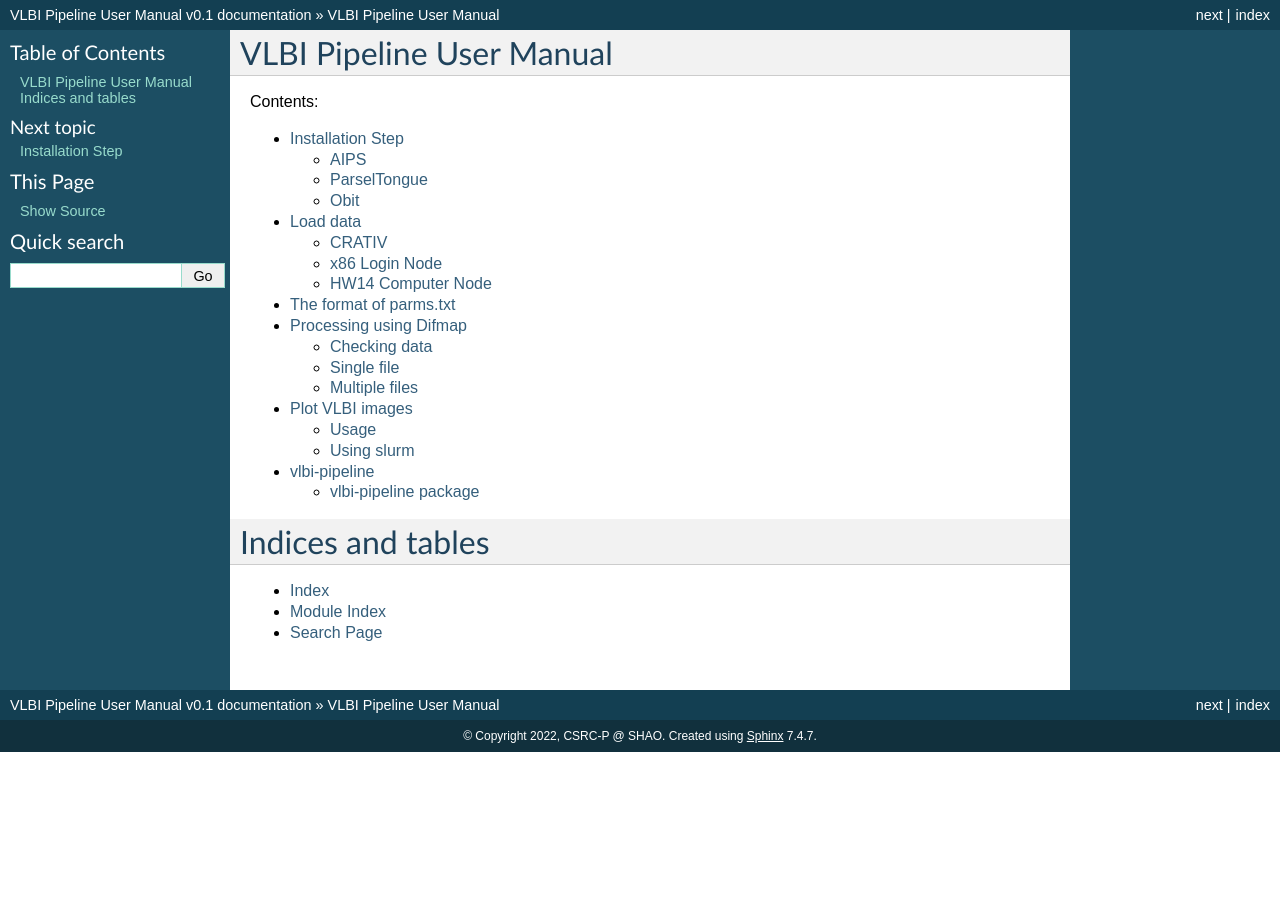
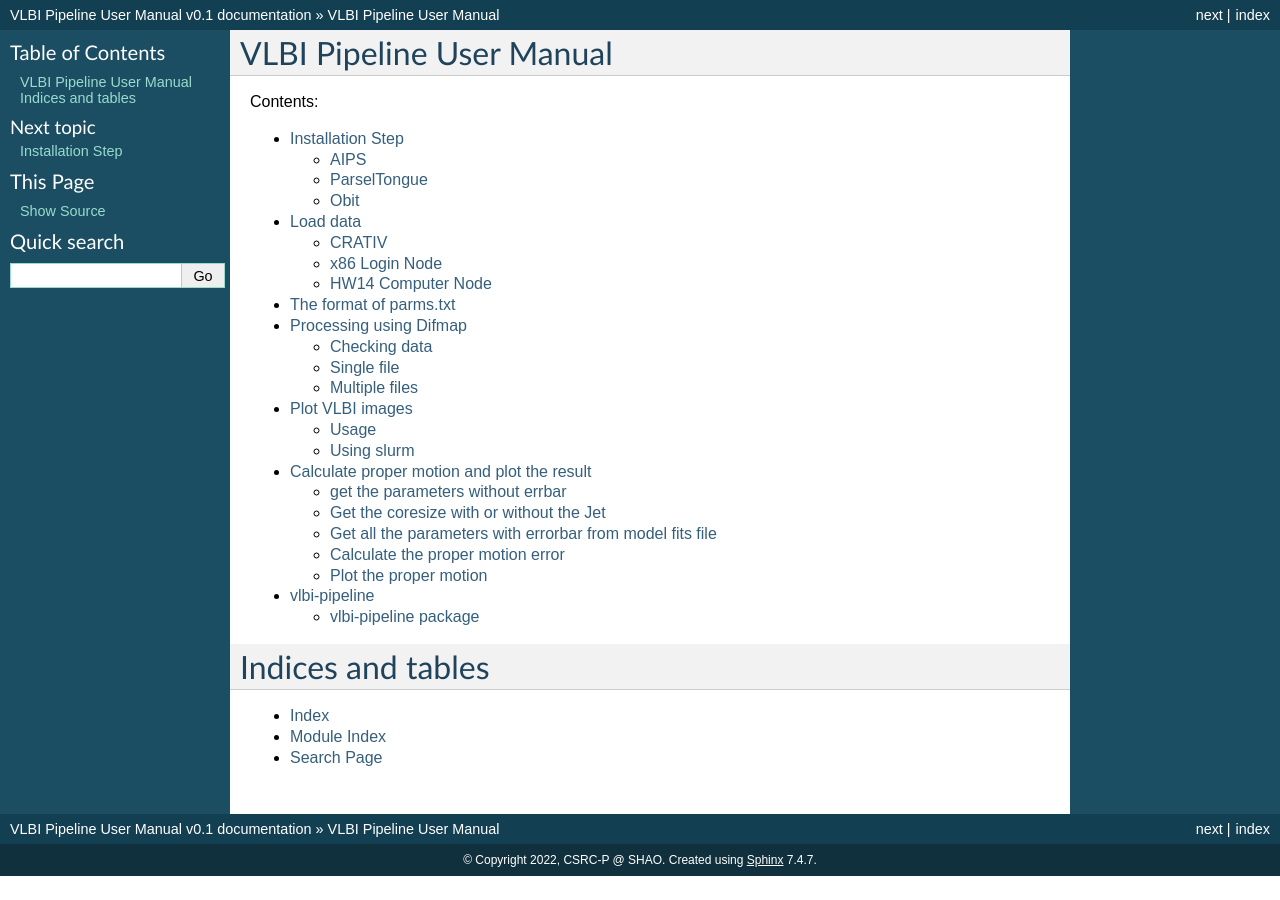
Before and after one commit to SHAO-SKA/vlbi-pipeline, a Sphinx documentation site: the page built from docs/index.rst, in a window 1280 px wide. Built offline with Sphinx 7.4.7, drawn with Linux system fonts in a browser that asks for light colours; pages that are not in the unit, such as notebooks, are missing from menus; some of the changed lines change nothing that is shown.

Commit message:
:memo: add propermotion docs

```diff
--- a/docs/conf.py
+++ b/docs/conf.py
@@ -47,6 +47,7 @@ extensions = [
     'sphinx.ext.viewcode',
     'sphinx.ext.autodoc',
     'sphinx.ext.napoleon',
+    'recommonmark',
 ]
 
 # Add any paths that contain templates here, relative to this directory.
@@ -55,8 +56,8 @@ templates_path = ['_templates']
 # The suffix(es) of source filenames.
 # You can specify multiple suffix as a list of string:
 #
-# source_suffix = ['.rst', '.md']
-source_suffix = '.rst'
+source_suffix = ['.rst', '.md']
+#source_suffix = '.rst'
 
 # The master toctree document.
 master_doc = 'index'
--- a/docs/index.rst
+++ b/docs/index.rst
@@ -16,6 +16,7 @@ VLBI Pipeline User Manual
    data/params.rst
    processing/difmap_processing.rst
    plot/plot_vlbi_images.rst
+   propermotion/index.rst
    source/modules.rst
 
 Indices and tables
--- /dev/null
+++ b/docs/propermotion/index.rst
@@ -0,0 +1,74 @@
+Calculate proper motion and plot the result
+############################################
+
+This is a step by step guide to calculate proper motion and plot the result.
+
+get the parameters without errbar
+====================================
+
+First , make sure you gather all the model fit parameters from the model fit result.
+The parameters files are stored in the file with the name of `JXXXX-XXXX-mod.mod` in the model fit result directory.
+
+You can type the following command to get the parameters from the model fit result.
+The output file will be stored in the command directory with the name of `pm-JXXXX.txt`.
+
+.. code-block:: bash
+
+    $ python shao_get_parameters-pm.py  /the/path/of/mod/directory/
+    # for example
+    $ python shao_get_parameters-pm.py lcz/mod/J0539/
+    # it will generate pm-J0539.txt in the current directory
+
+
+Get the coresize with or without the Jet
+==========================================
+
+Running the following command to get the coresize with or without the Jet.
+
+.. code-block:: bash
+
+    $ python shao_get_parameters-coresize.py  /the/path/of/mod/directory/
+    # for example
+    $ python shao_get_parameters-coresize.py lcz/mod/J0539/
+    # it will generate coresize-J0539.txt and coresize-J0539-C.txt in the current directory
+
+
+Get all the parameters with errorbar from model fits file
+==========================================================
+
+Running the following command to get all the parameters with errorbar from model fits file.
+
+.. code-block:: bash
+
+    $ python get-parameters-propermotion.py  /the/path/of/modelfit/directory/
+    # for example
+    $ python get-parameters-propermotion.py  /lcz/modelfits/J0539-2839/
+    # it will generate propermotion-J0539-X.txt in the current directory
+
+Calculate the proper motion error
+===================================
+
+Running the following command to calculate the proper motion error,
+using the parameters with errorbar from model fits file, the mod file.
+
+.. code-block:: bash
+
+    $ python shao_get_parameters-pm-witherror.py  JXXXX
+    # for example
+    $ python shao_get_parameters-pm-witherror.py  J0539
+    # it will generate pm-J0539-X-errorbar.txt in the current directory
+
+
+
+Plot the proper motion
+=======================
+
+Running the following command to plot the proper motion.
+The output file will be stored in the command directory with the name of `pm-JXXXX-Y.png`,
+where Y is the band(X by defalut) .
+
+.. code-block:: bash
+
+    $ python plot_propermotion.py pm-JXXXX-Y-errorbar.txt
+    # for example
+    $ python3 plot_propermotion.py pm-J0539-X-errorbar.txt
```
